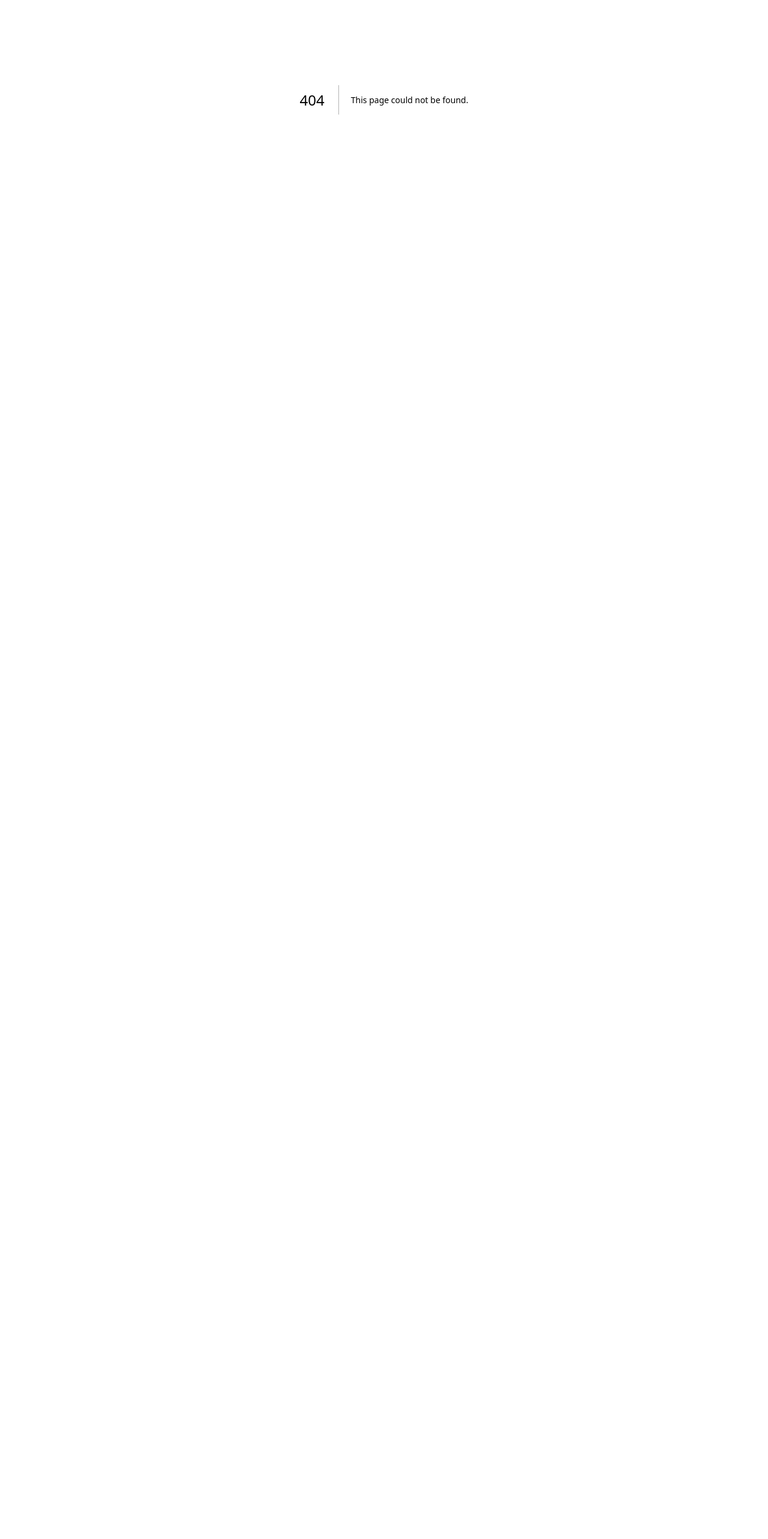
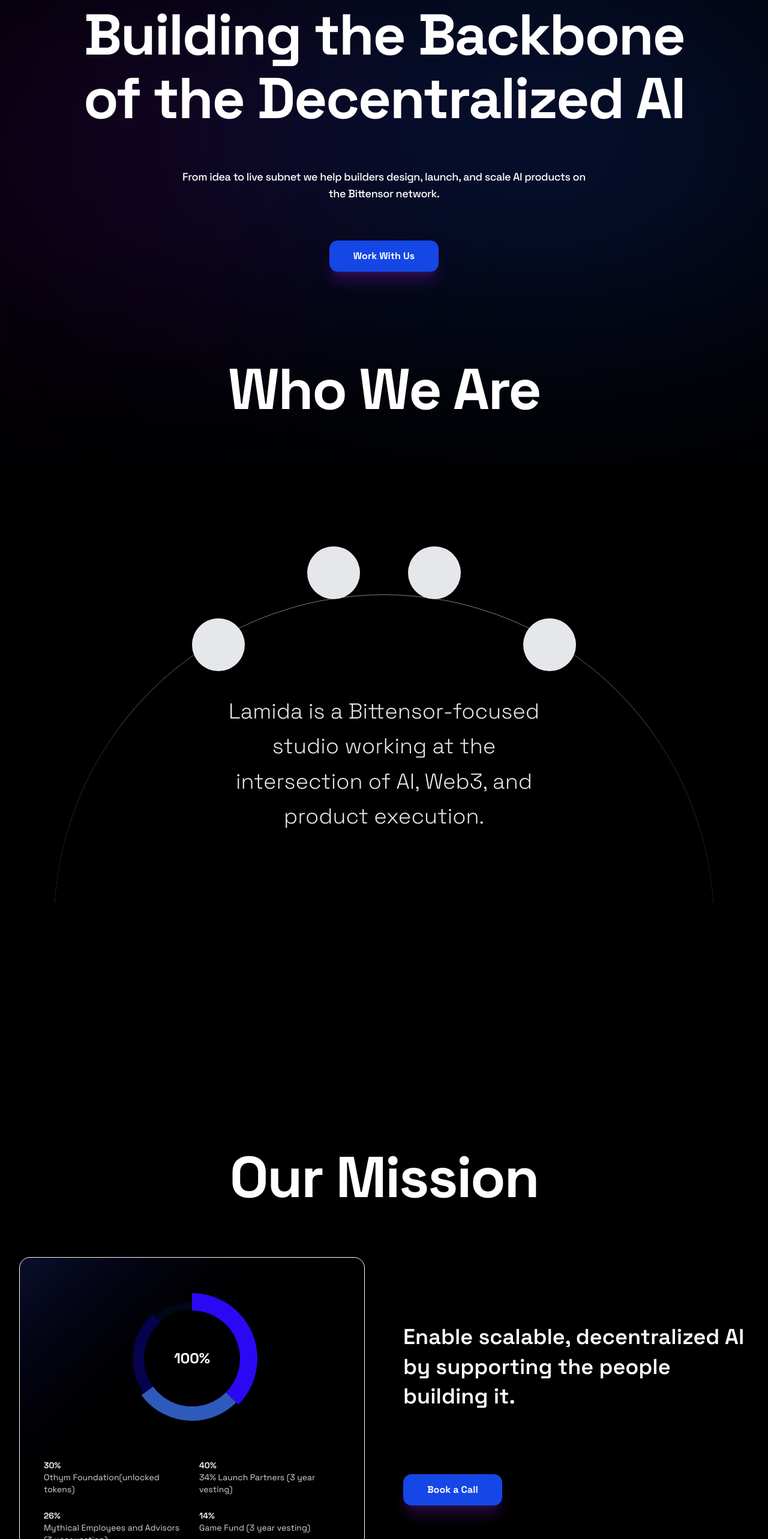
Before and after one commit to sagarregmi2056/lamida-frontend, a Next.js app: page /about in a window 1280 px wide. Before the commit this address had no page. Shown: the part 234-2800 px from the top of the page at 60% size. Before the commit the page ends 800 px from the top, so only its background shows below. Built offline with nearby package versions, Linux system fonts and the light colour scheme; no server answers.

Commit message:
About Page

```diff
--- /dev/null
+++ b/app/about/page.tsx
@@ -0,0 +1,16 @@
+import React from "react";
+import Navigation from "@/components/Navigation";
+import About from "@/components/About";
+import Footer from "@/components/Footer";
+import BookACall from "@/components/BookACall";
+
+export default function AboutPage() {
+  return (
+    <>
+      <Navigation />
+      <About />
+      <BookACall />
+      <Footer />
+    </>
+  );
+}
--- a/app/page.tsx
+++ b/app/page.tsx
@@ -8,6 +8,7 @@ import FeaturedWorks from "@/components/FeaturedWorks";
 import Insights from "@/components/Insights";
 import BookACall from "@/components/BookACall";
 import Footer from "@/components/Footer";
+
 
 export default function Home() {
   return (
--- /dev/null
+++ b/components/About.tsx
@@ -0,0 +1,162 @@
+"use client";
+import React from "react";
+import Link from "next/link";
+import Image from "next/image";
+
+const About = () => {
+  return (
+    <div>
+      <section className="relative min-h-screen px-6 lg:px-8 pt-24 overflow-hidden bg-black">
+        <div className="absolute inset-0">
+          <div className="absolute top-[30%] left-[-10%] w-[50%] h-[35%] bg-purple-800/30 blur-[180px] rounded-full" />
+          <div className="absolute bottom-[30%] right-[-10%] w-[80%] h-[50%] bg-blue-800/30 blur-[180px] rounded-full" />
+        </div>
+
+      <div className="relative z-10 max-w-5xl mx-auto flex flex-col items-center text-center">
+        <h1 className="text-5xl md:text-7xl lg:text-8xl font-extrabold tracking-tight leading-[1.1] text-white pt-36">
+          Building the Backbone of the Decentralized AI
+        </h1>
+
+        <p className="text-base md:text-lg max-w-2xl font-medium tracking-tight pt-16 text-white">
+          From idea to live subnet we help builders design, launch, and scale AI
+          products on the Bittensor network.
+        </p>
+
+        <div className="flex flex-col sm:flex-row items-center gap-4 pt-16">
+          <button onClick={() => {
+            const el = document.getElementById("book-call");
+            if (el) {
+              el.scrollIntoView({ behavior: "smooth" });
+            }
+          }} className="px-10 py-3.5 bg-blue-700 hover:bg-blue-600 text-white rounded-xl font-bold transition-all hover:scale-[1.02] shadow-xl shadow-purple-900/40">
+            Work With Us
+          </button>
+        </div>
+      </div>
+      <h1 className="relative z-40 mb-16 md:mb-20 text-center text-5xl md:text-7xl lg:text-8xl font-extrabold tracking-tight leading-[1.1] text-white pt-36">
+      Who We Are
+    </h1>
+    </section>
+
+    {/* ===== WHO WE ARE SECTION ===== */}
+  <section className="relative py-24 md:py-32 overflow-hidden bg-black">
+
+    <div className="relative h-[600px] w-full overflow-hidden">
+      {/* Arc */}
+      <div className="absolute bottom-[-180px] left-1/2 h-[700px] w-[1100px] -translate-x-1/2 rounded-t-full border-t border-white/50" />
+
+       {/* Dots */}
+      <div className="absolute z-20 top-[120px] left-[25%] w-22 h-22 bg-gray-200 rounded-full" />
+      <div className="absolute z-20 top-[0px] left-[40%] w-22 h-22 bg-gray-200 rounded-full" />
+      <div className="absolute z-20 top-[120px] right-[25%] w-22 h-22 bg-gray-200 rounded-full" />
+      <div className="absolute z-20 top-[0px] right-[40%] w-22 h-22 bg-gray-200 rounded-full" />
+
+      <div className="absolute z-30 bottom-[120px] left-1/2 -translate-x-1/2 px-6 text-center">
+        <p className="text-xl md:text-3xl lg:text-4xl font-light text-gray-200 max-w-4xl leading-relaxed">
+          Lamida is a Bittensor-focused studio working at the intersection of AI,
+          Web3, and product execution.
+        </p>
+      </div>
+    </div>
+  </section>
+
+
+  {/* ===== OUR MISSION SECTION ===== */}
+      <section className="relative py-32 px-6 lg:px-8 bg-black">
+        <h2 className="relative z-40 mb-16 md:mb-20 text-center text-5xl md:text-7xl lg:text-8xl font-extrabold tracking-tight leading-[1.1] text-white pt-36">
+          Our Mission
+        </h2>
+
+        <div className="max-w-7xl mx-auto grid grid-cols-1 lg:grid-cols-2 gap-16 items-center">
+          <div className="relative rounded-2xl border border-white bg-gradient-to-br from-[#0b0f2a] via-black to-black p-10 shadow-2xl">
+            <div className="relative w-64 h-64 mx-auto flex items-center justify-center">
+              <svg width="256" height="256" viewBox="0 0 256 256">
+                <g transform="translate(128 128) rotate(-90)">
+                  <circle r="88" cx="0" cy="0" fill="none" stroke="#2b08f3" strokeWidth="42" strokeDasharray="207 345" strokeDashoffset="0"/>
+                  <circle r="88" cx="0" cy="0" fill="none" stroke="#2e5bbb" strokeWidth="32" strokeDasharray="152 400" strokeDashoffset="-207"/>
+                  <circle r="88" cx="0" cy="0" fill="none" stroke="#06024b" strokeWidth="22" strokeDasharray="130 422" strokeDashoffset="-359"/>
+                  <circle r="88" cx="0" cy="0" fill="none" stroke="#000716" strokeWidth="12" strokeDasharray="65 495" strokeDashoffset="-489"/>
+                </g>
+              </svg>
+
+              <div className="absolute w-40 h-40 rounded-full bg-black flex items-center justify-center">
+                <span className="text-2xl font-bold text-white">100%</span>
+              </div>
+            </div>
+
+            <div className="grid grid-cols-2 gap-6 mt-10 text-gray-300 text-sm">
+              <div>
+                <p className="font-semibold text-white">30%</p>
+                <p>Othym Foundation(unlocked tokens)</p>
+              </div>
+              <div>
+                <p className="font-semibold text-white">40%</p>
+                <p>34% Launch Partners (3 year vesting)</p>
+              </div>
+              <div>
+                <p className="font-semibold text-white">26%</p>
+                <p>Mythical Employees and Advisors (3 year vesting)</p>
+              </div>
+              <div>
+                <p className="font-semibold text-white">14%</p>
+                <p>Game Fund (3 year vesting)</p>
+              </div>
+            </div>
+          </div>
+          <div className="flex flex-col items-start text-left max-w-xl">
+            <p className="text-3xl md:text-4xl font-semibold text-white leading-snug mb-10">
+              Enable scalable, decentralized AI by supporting the people building it.
+            </p>
+            <div className="flex flex-col sm:flex-row items-center gap-4 pt-16">
+              <button onClick={() => {
+                const el = document.getElementById("book-call");
+                if (el) {
+                  el.scrollIntoView({ behavior: "smooth" });
+                }
+              }} className="px-10 py-3.5 bg-blue-700 hover:bg-blue-600 text-white rounded-xl font-bold transition-all hover:scale-[1.02] shadow-xl shadow-purple-900/40">
+                Book a Call
+              </button>
+            </div>
+          </div>
+        </div>
+      </section>
+
+
+      {/* ===== HOW WE’RE DIFFERENT SECTION ===== */}
+      <section className="relative z-0 py-32 px-6 lg:px-8 bg-black">
+        <h2 className="relative z-10 text-center text-5xl md:text-6xl lg:text-7xl font-extrabold text-white mb-24">
+          How We're Different
+        </h2>
+
+        <div className="relative z-10 max-w-7xl mx-auto grid grid-cols-1 md:grid-cols-2 gap-12">
+          <div className="relative rounded-2xl border border-white/10 bg-black/60 backdrop-blur-xl p-10 min-h-[280px] flex flex-col justify-end">
+            <Image src="/icon.png" alt="icon" width={350} height={160} className="absolute top-6 left-6 object-contain" />
+            <p className="relative text-xl md:text-2xl font-medium text-white">
+              Ecosystem-first thinking
+            </p>
+          </div>
+
+          <div className="relative rounded-2xl border border-white/10 bg-black/60 backdrop-blur-xl p-10 min-h-[280px] flex flex-col justify-end">
+              <Image src="/icon.png" alt="icon" width={350} height={160} className="absolute top-6 left-6 object-contain" />
+            <p className="relative text-xl md:text-2xl font-medium text-white">
+              Technical + product depth
+            </p>
+          </div>
+
+
+          <div className="md:col-span-2 flex justify-center">
+            <div className="relative w-full md:w-[60%] rounded-2xl border border-white/10 bg-black/60 backdrop-blur-xl p-10 min-h-[280px] flex flex-col justify-end">
+              <Image src="/icon.png" alt="icon" width={350} height={160} className="absolute top-6 left-6 object-contain" />
+              <p className="relative text-xl md:text-2xl font-medium text-white">
+                Hands-on collaboration
+              </p>
+            </div>
+          </div>
+        </div>
+      </section>
+    </div>
+
+  );
+};
+
+export default About;
--- a/components/Navigation.tsx
+++ b/components/Navigation.tsx
@@ -10,7 +10,7 @@ const navLinks = [
   { href: "#buidlers", label: "Buidlers" },
   { href: "#services", label: "Services" },
   { href: "#our-work", label: "Our Work" },
-  { href: "#about", label: "About" },
+  { href: "/about", label: "About" },
   { href: "#contact", label: "Contact" },
 ];
 
--- a/components/WhatWeDo.tsx
+++ b/components/WhatWeDo.tsx
@@ -79,8 +79,6 @@ export default function WhatWeDo() {
             </div>
           ))}
         </div>
-
-
       </div>
     </section>
   );
```
Also changed, not shown: public/icon.png (added), 1 other file (tests, documents, lock files or other folders).
